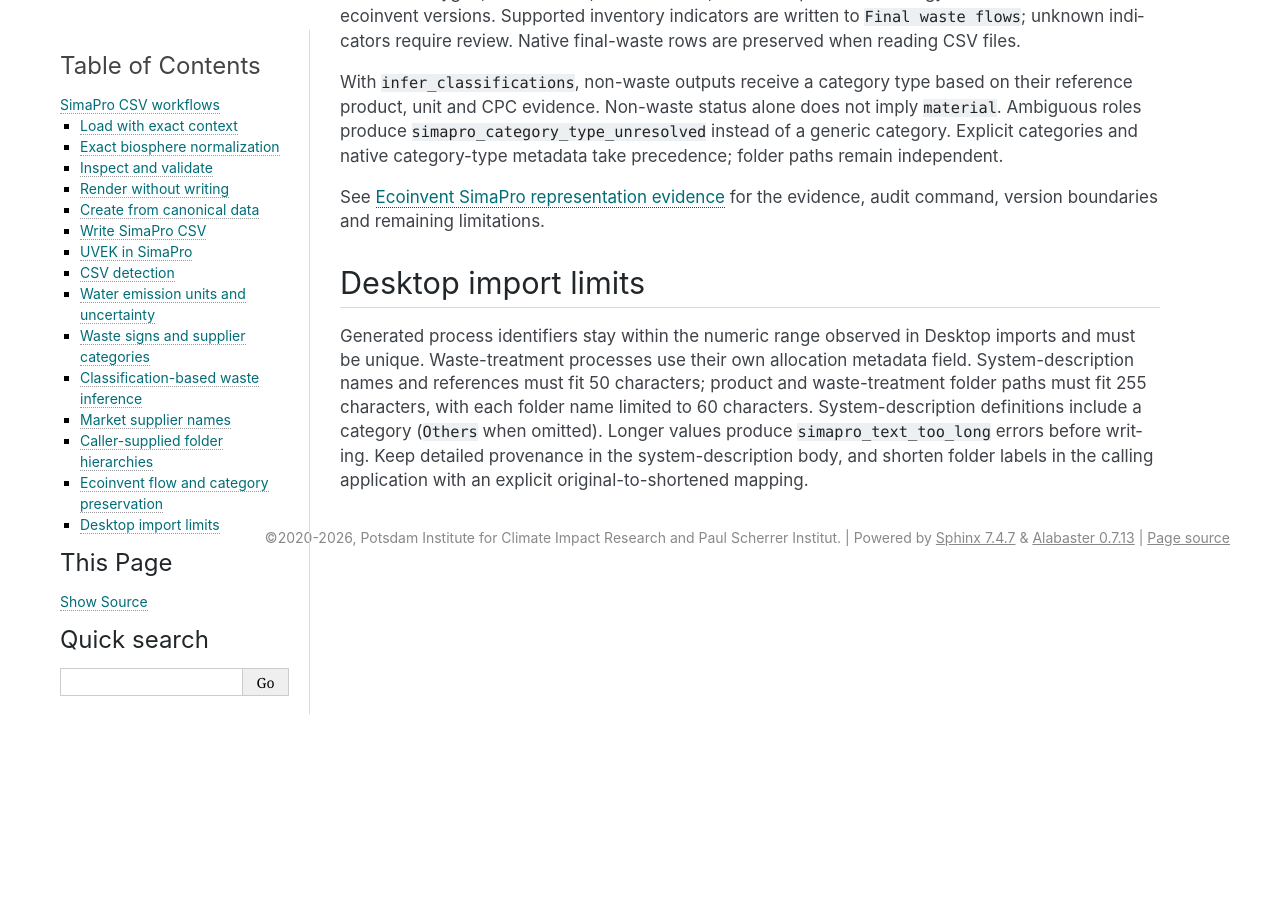
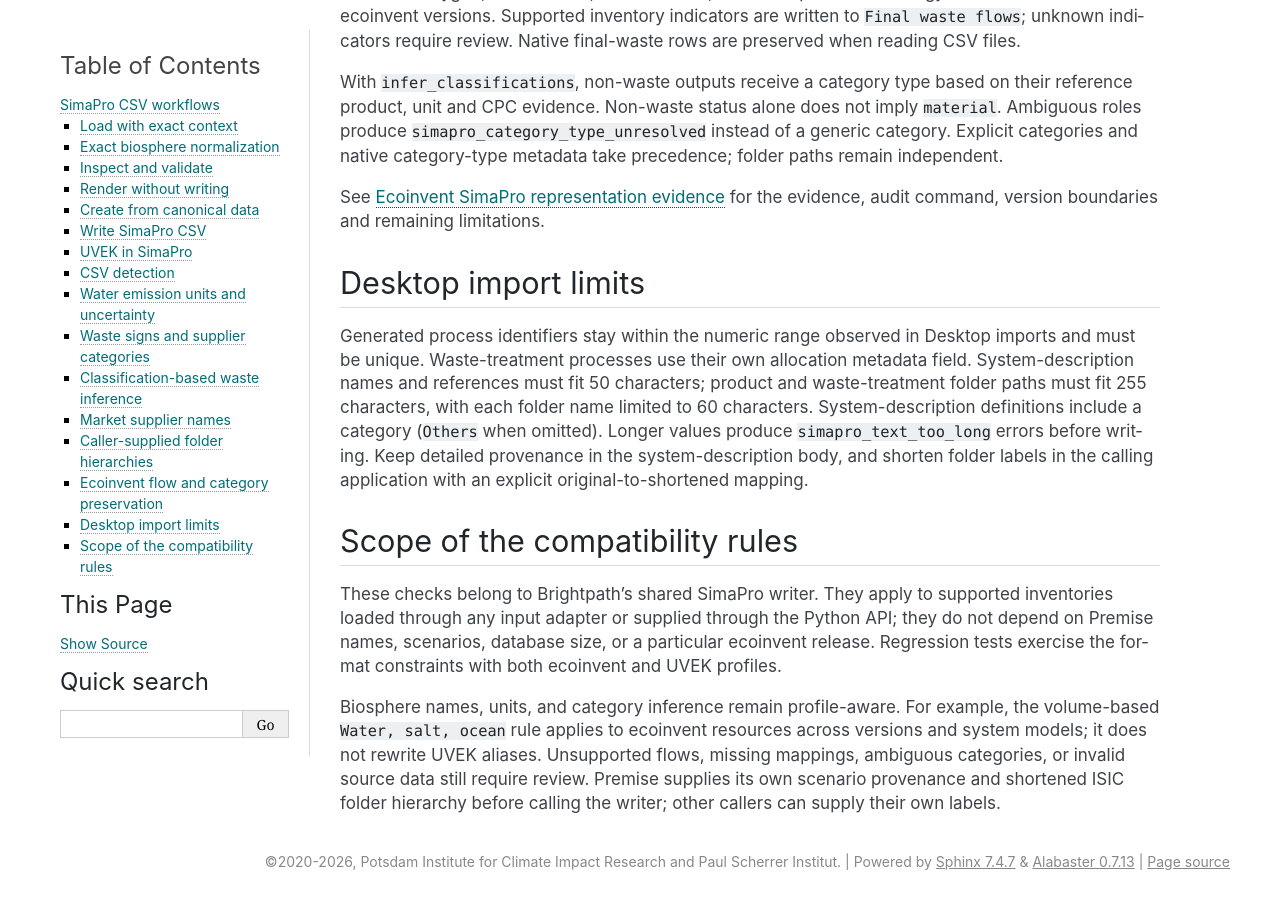
Before and after one commit to romainsacchi/brightpath, a Sphinx documentation site: the page built from docs/workflows/simapro.rst, in a window 1280 px wide and 900 px high, scrolled down 7666 px. Built offline with Sphinx 7.4.7, drawn with Linux system fonts in a browser that asks for light colours.

Commit message:
Verify shared SimaPro constraints across ecoinvent and UVEK

```diff
--- a/docs/workflows/simapro.rst
+++ b/docs/workflows/simapro.rst
@@ -421,3 +421,19 @@ category (``Others`` when omitted). Longer values
 produce ``simapro_text_too_long`` errors before writing. Keep detailed provenance
 in the system-description body, and shorten folder labels in the calling
 application with an explicit original-to-shortened mapping.
+
+Scope of the compatibility rules
+----------------------------------------
+
+These checks belong to Brightpath's shared SimaPro writer. They apply to supported
+inventories loaded through any input adapter or supplied through the Python API;
+they do not depend on Premise names, scenarios, database size, or a particular
+ecoinvent release. Regression tests exercise the format constraints with both
+ecoinvent and UVEK profiles.
+
+Biosphere names, units, and category inference remain profile-aware. For example,
+the volume-based ``Water, salt, ocean`` rule applies to ecoinvent resources across
+versions and system models; it does not rewrite UVEK aliases. Unsupported flows,
+missing mappings, ambiguous categories, or invalid source data still require
+review. Premise supplies its own scenario provenance and shortened ISIC folder
+hierarchy before calling the writer; other callers can supply their own labels.
```
Also changed, not shown: docs/simapro-reference-evidence.rst (+8 -0 lines), 1 other file.
